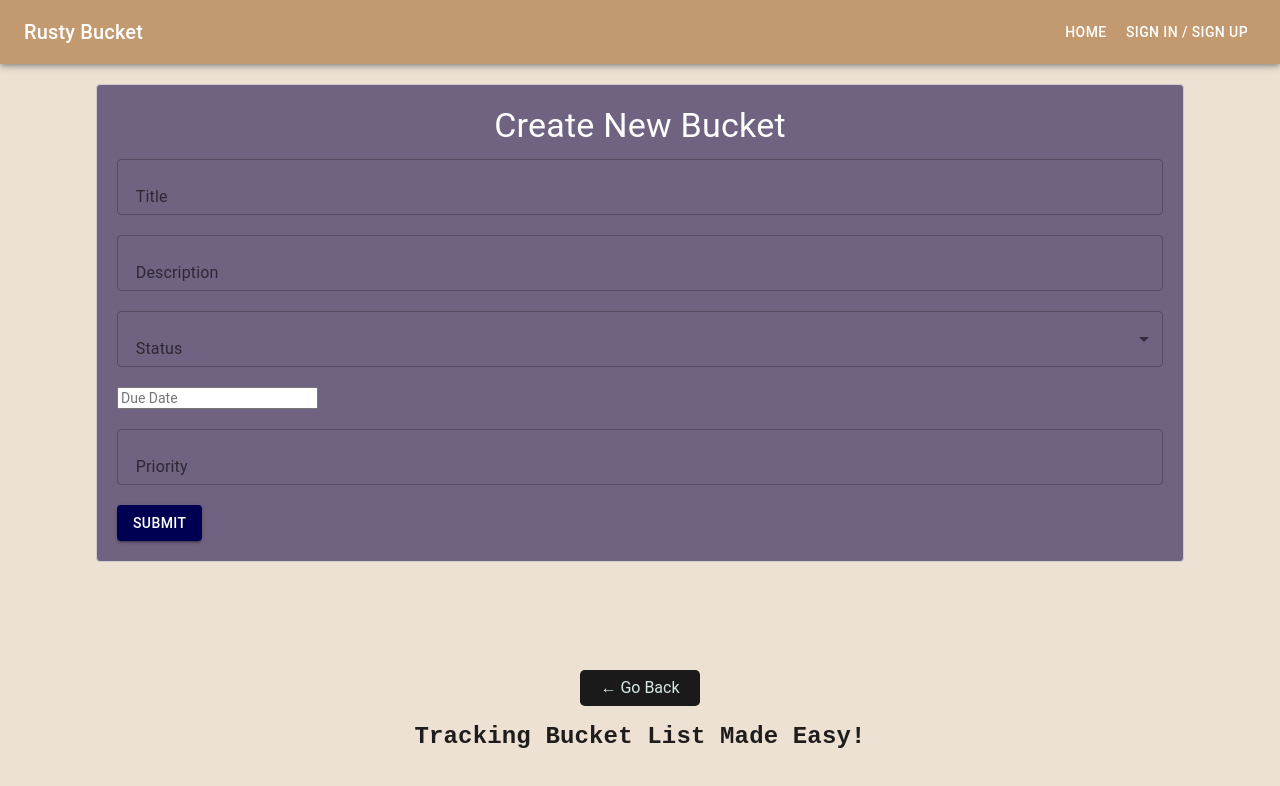
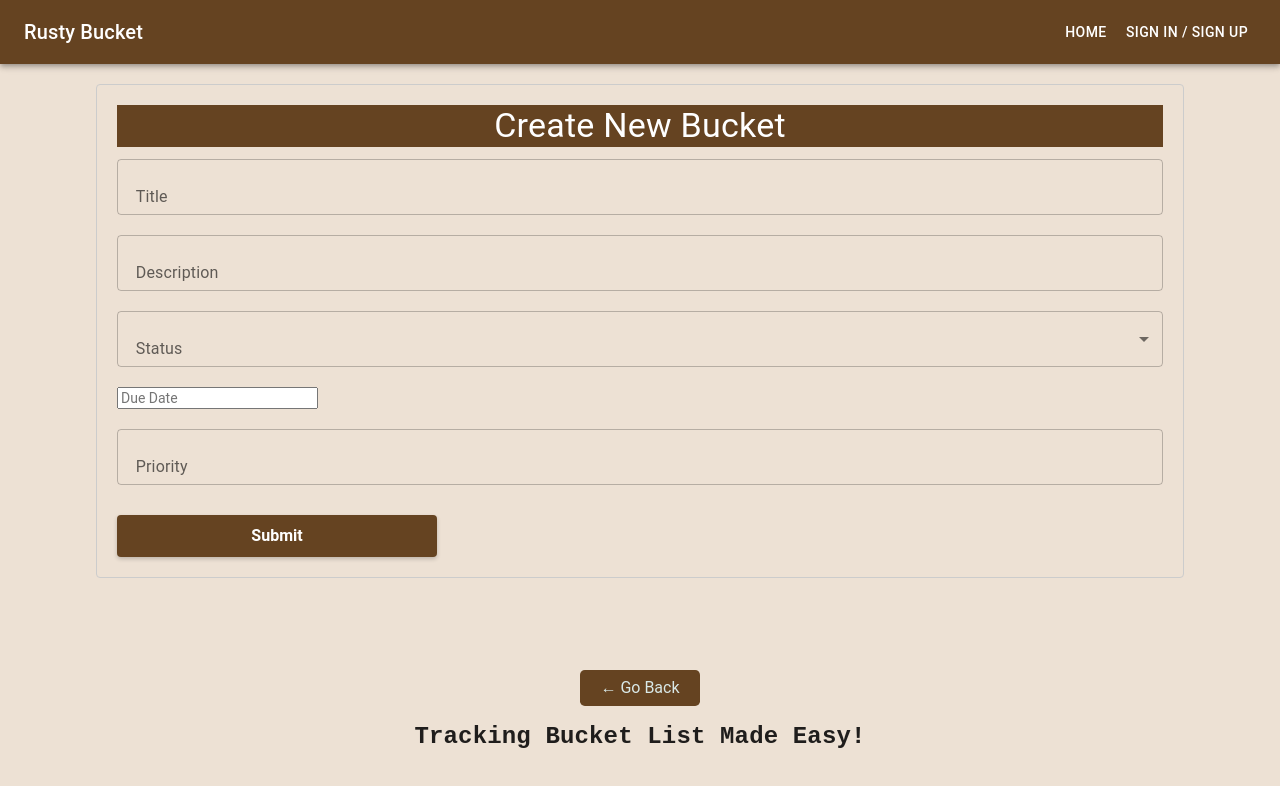
Before and after one commit to JeanSuw/Rusty-Bucket, a React (Create React App) app in the folder client/: page /addBucket in a window 1280 px wide. Shown: the top 786 px of the page. Built offline with nearby package versions, Linux system fonts and the light colour scheme.

Commit message:
Heruku deployment Attempt 3

```diff
--- a/client/src/components/BucketForm/index.js
+++ b/client/src/components/BucketForm/index.js
@@ -3,7 +3,7 @@
 import React, { useState } from 'react';
 import { useMutation } from '@apollo/client';
 import { ADD_BUCKET } from '../../utils/mutations';
-import { TextField, Button, Typography } from '@mui/material';
+import { TextField, Typography } from '@mui/material';
 import DatePicker from 'react-datepicker';
 import 'react-datepicker/dist/react-datepicker.css';
 import { useNavigate } from 'react-router-dom';
@@ -66,10 +66,9 @@ const BucketForm = () => {
   };
 
   return (
-    // #A599B2 or #706281
     // Color of the forms for addBucket Page can be change in line 70
-    <div className="bucket-form-container" style={{backgroundColor:"#706281", color:"white" }}>
-      <Typography variant="h4" align="center" gutterBottom>
+    <div className="bucket-form-container" style={{ color:"black" }}>
+      <Typography variant="h4" align="center" style={{backgroundColor: "#654321", color:"white"}} gutterBottom>
         Create New Bucket
       </Typography>
       <form onSubmit={handleFormSubmit}>
@@ -137,9 +136,9 @@ const BucketForm = () => {
           />
         </div>
         {/* Color of the Submit Button for Create New Bucket */}
-        <Button type="submit" variant="contained" style={{backgroundColor:"#000053", color:"white" }}>
+        <button className="custom-button" type="submit" variant="contained" style={{ color:"white", width: "20rem"}}>
           Submit
-        </Button>
+        </button>
       </form>
     </div>
   );
--- a/client/src/components/BucketList/index.js
+++ b/client/src/components/BucketList/index.js
@@ -33,14 +33,14 @@ const BucketList = () => {
   ];
 
   return (
-    <div style={{backgroundColor:"#000053"}}>
-      <Typography variant="h6" align="center" style={{backgroundColor:"#382D45", color: "white"}} gutterBottom>
+    <div>
+      <Typography variant="h6" align="center" style={{backgroundColor:"#654321", color: "white"}} gutterBottom>
         Top Ten Recent Buckets Add By Users
       </Typography>
       {/* The table color */}
-      <div style={{ height: 400, width: '100%', backgroundColor: "#706281" }}>
+      <div style={{ height: 400, width: '100%' }}>
         {/* The text color */}
-        <DataGrid rows={buckets} columns={columns} pageSize={5} style={{ color: "White"}}/>
+        <DataGrid rows={buckets} columns={columns} pageSize={5} style={{ color: "black"}}/>
       </div>
     </div>
   );
--- a/client/src/components/Footer/index.js
+++ b/client/src/components/Footer/index.js
@@ -9,7 +9,8 @@ const Footer = () => {
       <div className="container text-center mb-5">
         {location.pathname !== '/' && (
           <button
-            className="btn btn-dark mb-3"
+            className="btn mb-3 text-light"
+            style={{backgroundColor: "#654321"}}
             onClick={() => navigate(-1)}
           >
             &larr; Go Back
--- a/client/src/components/Header/index.js
+++ b/client/src/components/Header/index.js
@@ -16,7 +16,7 @@ const Header = () => {
     <AppBar position="static">
       {/* Color of the nav bar */}
       <Toolbar className={css`
-      background-color: #C3996F;`
+      background-color: #654321;`
       }>
         <Typography variant="h6" style={{ flexGrow: 1 }}>
          Rusty Bucket
--- a/client/src/components/LoginForm/index.js
+++ b/client/src/components/LoginForm/index.js
@@ -50,9 +50,9 @@ const Login = (props) => {
     <main className="flex-row justify-center mb-4">
       <div className="col-12 col-lg-10">
         {/* Changing the background color of the body under header */}
-        <div className="card" style={{backgroundColor:"#706281"}}>
+        <div className="card" >
           {/* Changing the background color of the Login header */}
-          <h4 className="card-header text-light p-2" style={{backgroundColor:"#382D45"}}>Login</h4>
+          <h4 className="card-header p-2" style={{backgroundColor:"#654321"}}>Login</h4>
           <div className="card-body" >
             {data ? (
               <p>
@@ -78,9 +78,9 @@ const Login = (props) => {
                   onChange={handleChange}
                 />
                 <button
-                  className="btn btn-block btn-primary"
+                  className="custom-button"
                   // Changing the background color of the button
-                  style={{ cursor: 'pointer',  backgroundColor:"#000053"}}
+                  style={{ cursor: 'pointer'}}
                   type="submit"
                 >
                   Submit
--- a/client/src/components/SignupForm/index.js
+++ b/client/src/components/SignupForm/index.js
@@ -42,9 +42,9 @@ const Signup = () => {
     <main className="flex-row justify-center mb-4">
       <div className="col-12 col-lg-10">
         {/* Changing the background color of the body under header */}
-        <div className="card" style={{backgroundColor:"#706281"}}>
+        <div className="card">
           {/* Changing the background color of the Sign in header */}
-          <h4 className="card-header text-light p-2" style={{backgroundColor:"#382D45"}}>Sign Up</h4>
+          <h4 className="card-header p-2" style={{backgroundColor:"#654321"}}>Sign Up</h4>
           <div className="card-body">
             {data ? (
               <p>
@@ -78,9 +78,9 @@ const Signup = () => {
                   onChange={handleChange}
                 />
                 <button
-                  className="btn btn-block btn-primary"
+                  className="custom-button"
                   // Changing the background color of the button
-                  style={{ cursor: 'pointer', backgroundColor:"#000053"}}
+                  style={{ cursor: 'pointer'}}
                   type="submit"
 
                 >
--- a/client/src/index.css
+++ b/client/src/index.css
@@ -11,7 +11,7 @@
 
 .custom-button {
   width: 100%;
-  background-color: goldenrod;
+  background-color: #654321;
   color: white;
   padding: 12px 24px;
   margin-top: 10px;
--- a/client/src/pages/Profile.js
+++ b/client/src/pages/Profile.js
@@ -5,7 +5,8 @@ import { useQuery } from '@apollo/client';
 import { DataGrid } from '@mui/x-data-grid';
 import { QUERY_CURRENTUSER } from '../utils/queries';
 import { formatDate } from '../utils/formatDate';
-import { Button, Typography } from '@mui/material';
+import {  Typography } from '@mui/material';
+// Button,
 import Auth from '../utils/auth';
 
 const Profile = () => {
@@ -66,13 +67,13 @@ const Profile = () => {
         Bucket List
       </Typography>
       {/* Change color for the button "CREATE NEW BUCKET" here in line 70 in style */}
-      <Button variant="contained" style={{backgroundColor: "#382D45"}} fullWidth onClick={handleCreateBucket}>
+      <button className="custom-button" variant="contained" fullWidth onClick={handleCreateBucket}>
         Create New Bucket
-      </Button>
+      </button>
       {/* Change color of the table*/}
-      <div style={{ height: 400, width: '100%', backgroundColor: "#706281", color: "white"}}>
+      <div style={{ height: 400, width: '100%'}}>
         {/* Change the color of the text to white */}
-        <DataGrid rows={rows} columns={columns} style={{color: "white"}} />
+        <DataGrid rows={rows} columns={columns} style={{color: "black"}} />
       </div>
 
     </div>
```
Also changed, not shown: client/src/App.js (+0 -11 lines).
